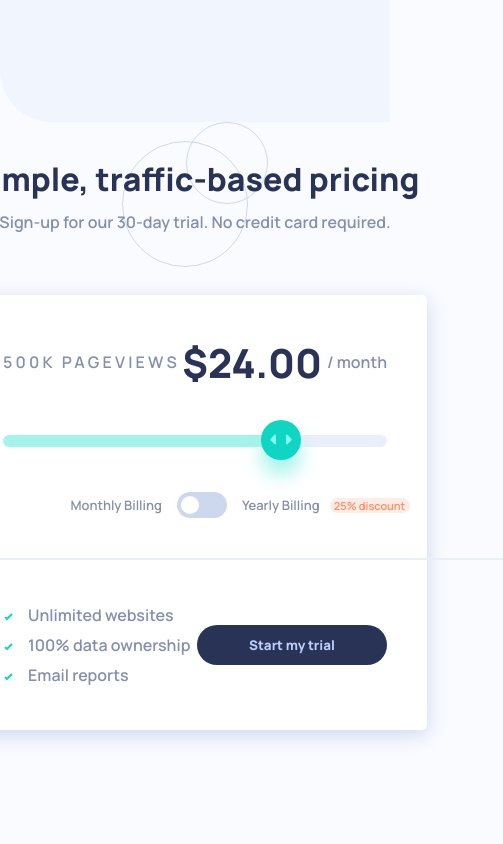
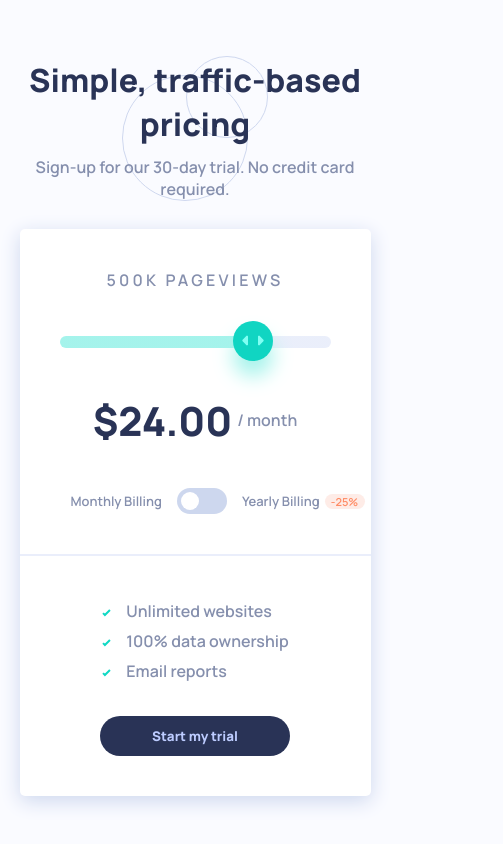
Before and after one commit to ChromeUniverse/interactive-pricing-component-main, a React (Vite) app: page / in a window 390 px wide. Shown: the whole page, 503 px wide, since content can reach past the window. Built offline with nearby package versions, Linux system fonts and the light colour scheme.

Commit message:
Finished mobile design, challenge completed 🎉

```diff
--- a/src/App.jsx
+++ b/src/App.jsx
@@ -63,6 +63,13 @@ function App() {
           />
         </div>
 
+        <p className="card-top-pricing-mobile">
+          <span className="card-top-pricing-price">
+            ${discount ? prices[slider] * 0.75 : prices[slider]}.00
+          </span>
+          / month
+        </p>
+
         <div className="card-toggle">
           <p className="card-toggle-monthly">Monthly Billing</p>
           <label className="switch">
@@ -77,6 +84,7 @@ function App() {
           <p className="card-toggle-yearly">
             Yearly Billing
             <span className="card-toggle-yearly-discount">25% discount</span>
+            <span className="card-toggle-yearly-discount-mobile">-25%</span>
           </p>
         </div>
 
--- a/src/index.css
+++ b/src/index.css
@@ -87,11 +87,13 @@ body {
   box-shadow: 0px 5px 20px 0px var(--light-grayish-blue-2);
   display: flex;
   flex-direction: column;
+  align-items: center;
   gap: 40px;
   position: relative;
 }
 
 .card-top {
+  width: 100%;
   display: flex;
   flex-direction: row;
   justify-content: space-between;
@@ -107,7 +109,12 @@ body {
   display: flex;
   flex-direction: row;
   align-items: center;
+  justify-content: space-between;
   gap: 5px;
+}
+
+.card-top-pricing-mobile {
+  display: none;
 }
 
 .card-top-pricing-price {
@@ -186,18 +193,22 @@ input[type=range]::-webkit-slider-thumb {
   position: relative;
 }
 
-.card-toggle-yearly-discount {
-  content: 'lmao';
+.card-toggle-yearly-discount, .card-toggle-yearly-discount-mobile {
   position: absolute;
   top: 2px;
   left: calc(100% + 10px);
-  /* right: 0; */
   font-size: 11px;
   text-align: center;
   width: 80px;
   border-radius: 1000px;
   background-color: var(--light-grayish-red);
   color: var(--light-red);
+}
+
+.card-toggle-yearly-discount-mobile {
+  display: none;
+  width: 40px;
+  left: calc(100% + 5px);
 }
 
 /* The switch - the box around the slider */
@@ -261,10 +272,10 @@ input:checked + .toggle-slider::before {
   background-color: var(--light-grayish-blue-1);
   height: 2px;
   width: 540px;
-  margin-left: -40px;
 }
 
 .card-footer {
+  width: 100%;
   display: flex;
   flex-direction: row;
   align-items: center;
@@ -301,8 +312,58 @@ input:checked + .toggle-slider::before {
 
 @media (max-width: 650px) {
 
+  body {
+    background-image: none;
+  }
+
+  .header-title, .header-subtitle {
+    text-align: center;
+    width: 90vw;
+  }
+
   .card {
-    width: 80%;
+    width: 90vw;
+    margin: 0 auto;
+  }
+
+  .card-toggle-yearly-discount {
+    display: none;
+  }
+
+  .card-toggle-yearly-discount-mobile {
+    display: block;
+  }
+
+  .card-top {
+    justify-content: center;
+  }
+
+  .card-top-pricing {
+    display: none;
+  }
+
+  .card-top-pricing-mobile {
+    display: flex;
+    flex-direction: row;
+    align-items: center;
+    gap: 5px;
+  }
+
+  .card-divider {
+    display: block;
+    width: 90vw;
+    margin-left: 0;
+  }
+
+  .card-footer {
+    flex-direction: column;
+    gap: 30px;
+  }
+
+  .card-footer-list {
+    display: flex;
+    flex-direction: column;
+    /* align-items: center; */
   }
 
 }
```
